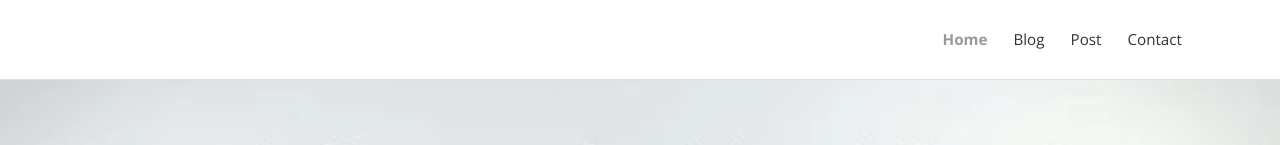
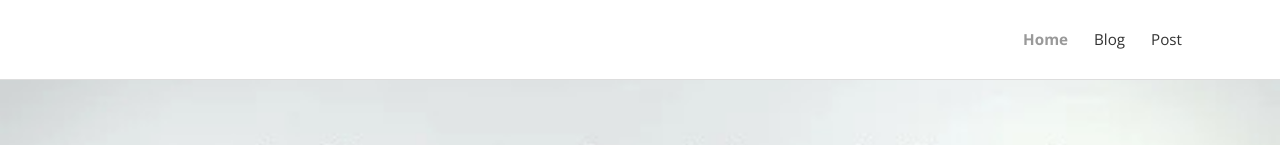
Before and after one commit to Lesbian-GNU/Lesbian-GNU.github.io, a plain HTML site: page index.html in a window 1280 px wide. Shown: the top 145 px of the page. Drawn offline with nearby package versions, Linux system fonts and the light colour scheme.

Commit message:
Update index.html

```diff
--- a/index.html
+++ b/index.html
@@ -47,8 +47,6 @@
               <li class="nav-item"><a href="https://blog.maoware-lgbt.pw/" class="nav-link ">Blog</a>
               </li>
               <li class="nav-item"><a href=404 class="nav-link ">Post</a>
-              </li>
-              <li class="nav-item"><a href="403" class="nav-link ">Contact</a>
               </li>
             </ul>
           </div>
```
